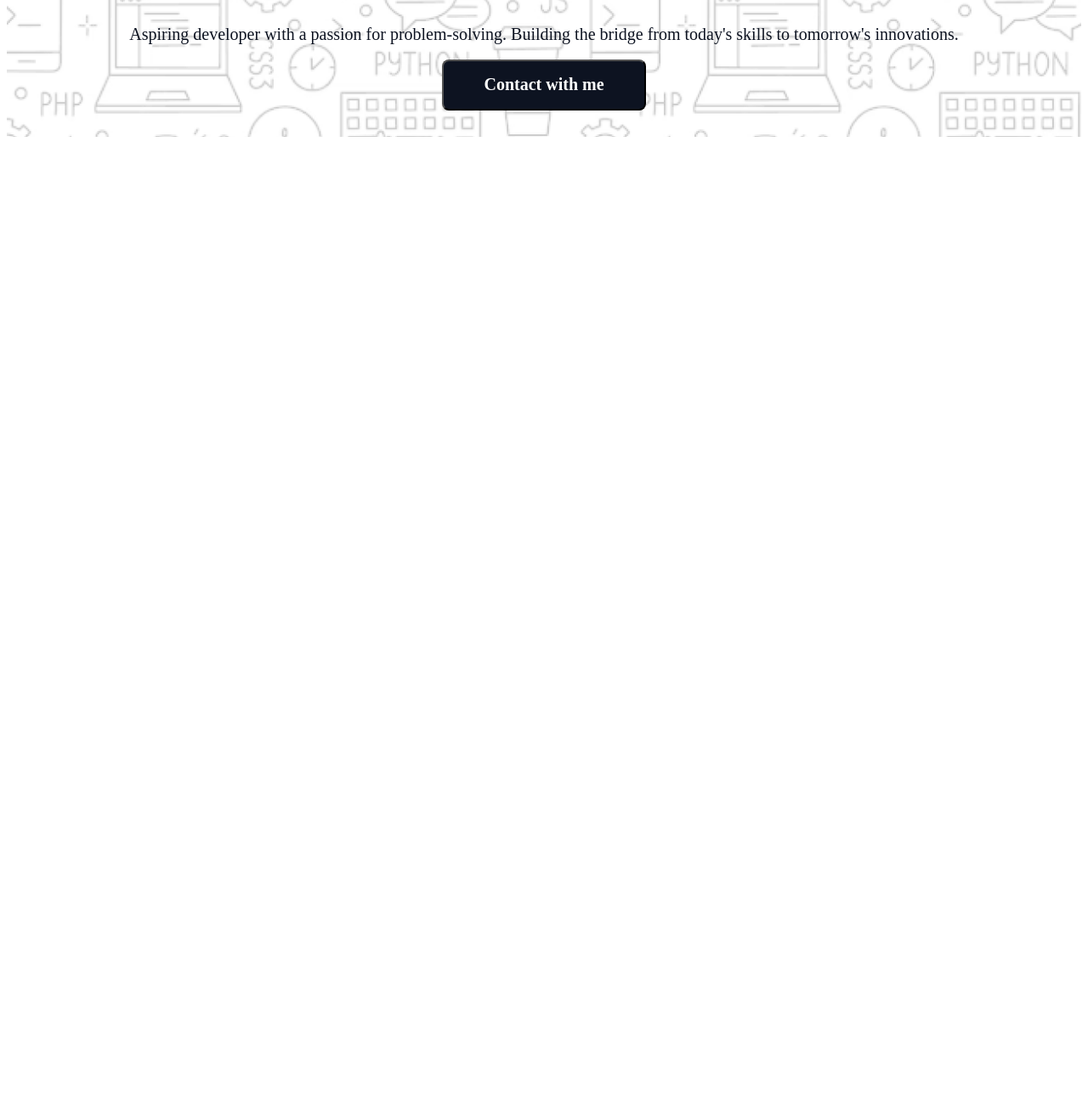
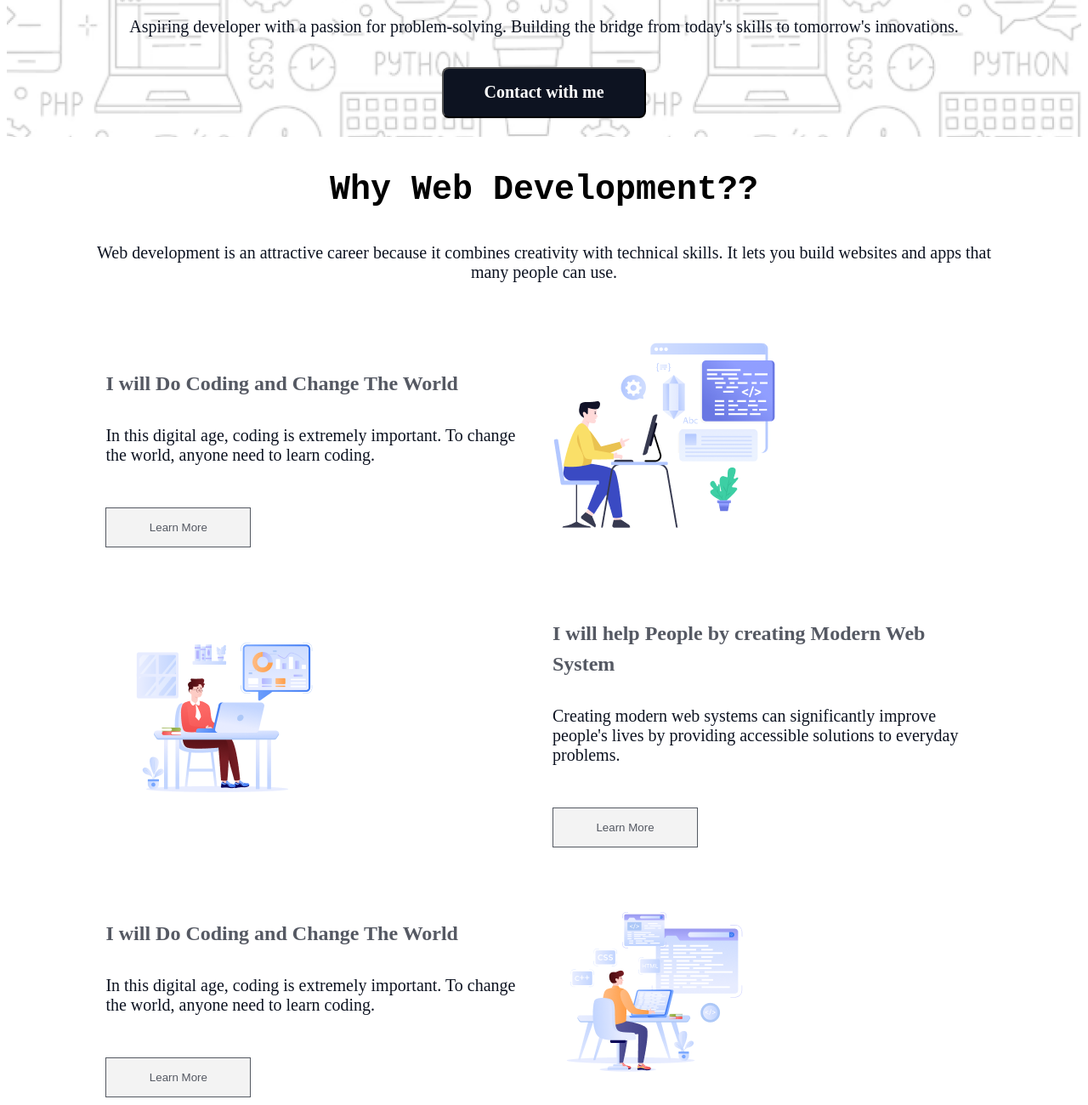
Before and after one commit to choyon001/assignment1, a plain HTML site: page index.html in a window 1280 px wide. Shown: the part 582-1882 px from the top of the page at 85% size. Before the commit the page ends 800 px from the top, so only its background shows below. Drawn offline with Linux system fonts and the light colour scheme; a web font is replaced by a local one.

Commit message:
banner section has been added

```diff
--- a/index.html
+++ b/index.html
@@ -32,13 +32,69 @@
           />
           <div>
             <h1>"In the near future, I hope to become a Developer."</h1>
-          <small
-            >Aspiring developer with a passion for problem-solving. Building the
-            bridge from today's skills to tomorrow's innovations.
-          </small>
+            <small
+              class="small-p"
+              style="margin: 0 100px 0 100px; display: block"
+              >Aspiring developer with a passion for problem-solving. Building
+              the bridge from today's skills to tomorrow's innovations.
+            </small>
+            <br />
           </div>
           <br />
-          <button class="hero-btn"><a href="" >Contact with me</a></button>
+          <button class="hero-btn"><a href="">Contact with me</a></button>
+        </div>
+      </div>
+    </section>
+
+    <section class="web-dev">
+      <h3 style="font-size: 40px">Why Web Development??</h3>
+      <small class="small-p" style="margin: 0 100px 0 100px; display: block"
+        >Web development is an attractive career because it combines creativity
+        with technical skills. It lets you build websites and apps that many
+        people can use.</small
+      >
+      <br />
+
+      <div class="web-dev-container">
+        <div class="web-dev-item">
+          <div class="web-dev-text">
+            <h4>I will Do Coding and Change The World</h4>
+            <small class="small-p" style="text-align: left"
+              >In this digital age, coding is extremely important. To change the
+              world, anyone need to learn coding.
+            </small>
+            <button class="web-dev-btn"><a href="#">Learn More</a></button>
+          </div>
+          <div class="web-dev-img">
+            <img src="assets/Layer_1.png" alt="Project 1" />
+          </div>
+        </div>
+        <div class="web-dev-item">
+          <div class="web-dev-img">
+            <img src="assets/Group 3.png" alt="Project 2" />
+          </div>
+          <div class="web-dev-text">
+            <h4>I will help People by creating Modern Web System</h4>
+            <small class="small-p" style="text-align: left"
+              >Creating modern web systems can significantly improve people's
+              lives by providing accessible solutions to everyday
+              problems.</small
+            >
+            <button class="web-dev-btn"><a href="#">Learn More</a></button>
+          </div>
+        </div>
+        <div class="web-dev-item">
+          <div class="web-dev-text">
+            <h4>I will Do Coding and Change The World</h4>
+            <small class="small-p" style="text-align: left"
+              >In this digital age, coding is extremely important. To change the
+              world, anyone need to learn coding.</small
+            >
+            <button class="web-dev-btn"><a href="#">Learn More</a></button>
+          </div>
+          <div class="web-dev-img">
+            <img src="assets/Group 4.png" alt="Project 3" />
+          </div>
         </div>
       </div>
     </section>
--- a/styles/style.css
+++ b/styles/style.css
@@ -53,8 +53,7 @@ nav button {
   text-align: center;
 }
 
-
-.hero-bg h1{
+.hero-bg h1 {
   color: rgb(13, 19, 33);
   font-family: Azeret Mono;
   font-size: 58px;
@@ -63,13 +62,14 @@ font-weight: 800;
   text-align: center;
 }
 
-.hero-bg small{
+.small-p {
   color: rgb(13, 19, 33);
   font-family: Azeret Mono;
   font-size: 20px;
   font-weight: 400;
+  text-align: center;
 }
-.hero-bg button{
+.hero-bg button {
   border-radius: 8px;
 
   background: rgb(13, 19, 33);
@@ -78,7 +78,7 @@ width: 240px;
   height: 60px;
 }
 
-.hero-bg button a{
+.hero-bg button a {
   color: rgb(255, 255, 255);
   font-family: Azeret Mono;
   font-size: 20px;
@@ -88,3 +88,55 @@ letter-spacing: 0%;
   text-align: center;
   text-decoration: none;
 }
+
+/* web-dev section */
+
+.web-dev {
+  display: flex;
+  flex-direction: column;
+  justify-content: center;
+  align-items: center;
+}
+
+.web-dev-item {
+  display: flex;
+  justify-content: center;
+  align-items: center;
+  margin-top: 50px;
+}
+
+.web-dev-text {
+  width: 40%;
+  display: flex;
+  flex-direction: column;
+  justify-content: start;
+  align-items: start;
+}
+.web-dev-img {
+  width: 40%;
+  padding-left: 20px;
+}
+
+.web-dev-text h4 {
+  color: rgba(13, 19, 33, 0.7);
+  font-family: Azeret Mono;
+  font-size: 24px;
+  font-weight: 700;
+  line-height: 36px;
+}
+
+.web-dev-btn {
+  box-sizing: border-box;
+  border: 1px solid rgb(13, 19, 33);
+  opacity: 0.7;
+  width: 171px;
+  height: 47px;
+  margin-top: 50px;
+
+  padding: 12px 20px 12px 20px;
+}
+
+.web-dev-btn a {
+  color: rgb(13, 19, 33);
+  text-decoration: none;
+}
```
Lines whose indentation alone changed are shown as unchanged.
